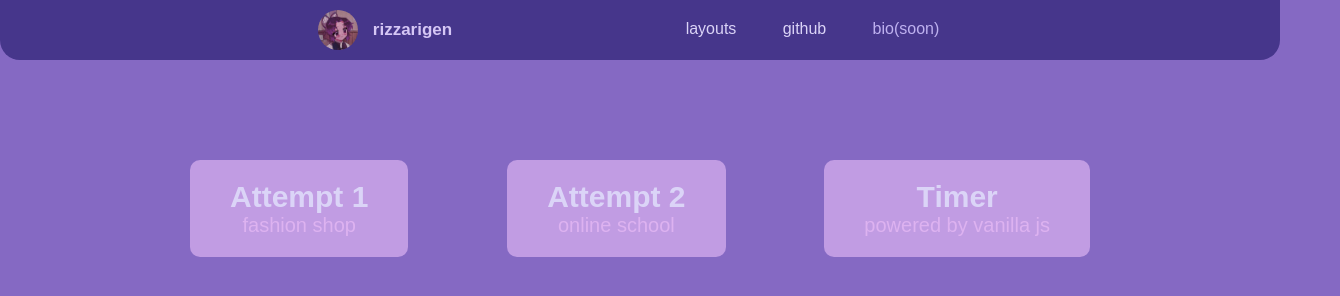
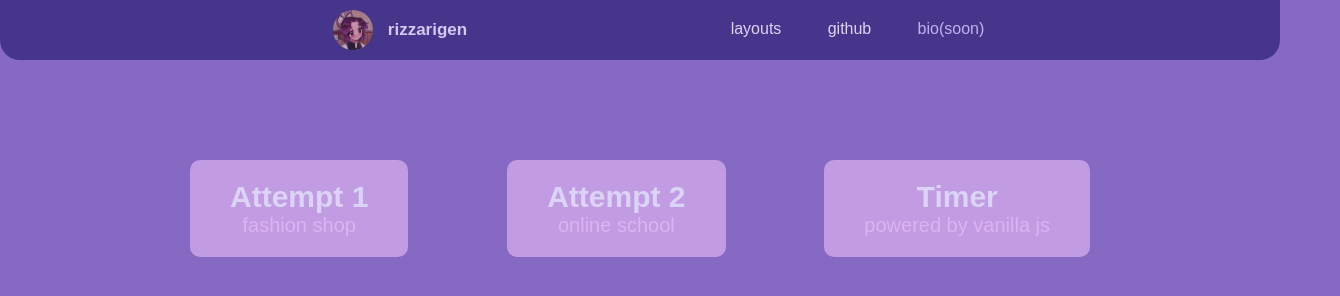
Before and after one commit to rizzarigen/learn-layout, a plain HTML site: page index.html in a window 1280 px wide. Shown: the whole page, 1340 px wide, since content can reach past the window. Drawn offline with Linux system fonts and the light colour scheme; a web font is replaced by a local one.

Commit message:
moar fixes for the fixes god

```diff
--- a/index.html
+++ b/index.html
@@ -1,15 +1,17 @@
 <!DOCTYPE html>
 <html lang="en">
+
 <head>
     <meta charset="UTF-8">
     <meta name="viewport" content="width=device-width, initial-scale=1.0">
     <title>rizzarigen's try to layout</title>
     <link rel="stylesheet" href="style.css">
 </head>
+
 <body class="body">
     <div class="header_container">
         <header class="header">
-
+            <div class="header-wrapper">
                 <div class="header-logo">
                     <img src="./img/ava.jpg" alt="" class="header-logo-avatar">
                     <span class="header-logo-span">rizzarigen</span>
@@ -26,6 +28,7 @@
                         <a href="header-navigate-element-WIP"></a>bio(soon)
                     </li>
                 </ul>
+            </div>
         </header>
     </div>
 
@@ -34,7 +37,7 @@
             <a href="./attempt1/index.html" class="content-card-head">Attempt 1</a>
             <p class="content-card-description">fashion shop</p>
         </div>
-        <div class="content-card" >
+        <div class="content-card">
             <a href="./attempt2/index.html" class="content-card-head">Attempt 2</a>
             <p class="content-card-description">online school</p>
         </div>
@@ -46,4 +49,5 @@
 
 
 </body>
+
 </html>
--- a/style.scss
+++ b/style.scss
@@ -1,4 +1,4 @@
-@import url('https://fonts.googleapis.com/css2?family=Gabarito:wght@400..900&display=swap');
+@import url("https://fonts.googleapis.com/css2?family=Gabarito:wght@400..900&display=swap");
 
 * {
     padding: 0;
@@ -14,10 +14,16 @@
 
 .header {
     background-color: #46368b;
-    display: flex;
-    padding: 10px 220px;
-    justify-content: space-around;
     border-radius: 0 0 20px 20px;
+
+    &-wrapper {
+        width: 900px;
+        margin: 0 auto;
+        display: flex;
+        padding: 10px 220px;
+        justify-content: space-around;
+
+    }
 
     &-logo {
         color: hsl(259, 70%, 87%);
@@ -32,6 +38,7 @@
             height: 40px;
             border-radius: 50%;
         }
+
         &-span {
             margin: 10px auto;
         }
@@ -52,11 +59,10 @@
                 background-color: #46368b;
             }
             &-WIP {
-                color: hsl(255, 51%, 80%)
+                color: hsl(255, 51%, 80%);
             }
         }
     }
-
 }
 
 .content {
```
Also changed, not shown: style.css, 1 other file. Lines whose indentation alone changed are shown as unchanged.
